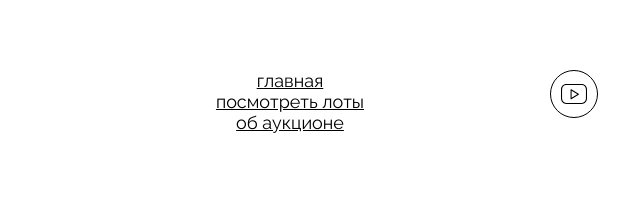
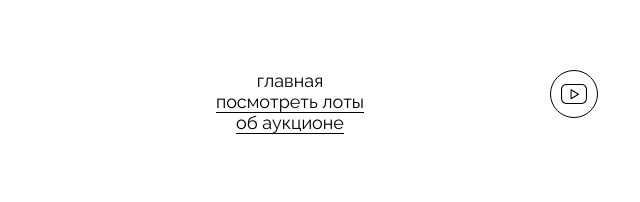
Before and after one commit to Grishin-M/ono-tebe-nado, a plain HTML site: page index.html in a window 1280 px wide. Shown: the part 2771-2973 px from the top of the page, 350-990 px from the left. Drawn offline with Linux system fonts and the light colour scheme.

Commit message:
убран дубль в стилях

```diff
--- a/index.html
+++ b/index.html
@@ -131,9 +131,10 @@
     </address>
     <nav class="footer__links">
       <ul class="footer__links-list">
-        <li class="footer__links-list-item"><a href="#main">главная</a></li>
-        <li class="footer__links-list-item"><a href="#lots">посмотреть лоты</a></li>
-        <li class="footer__links-list-item"><a href="#about">об аукционе</a></li>
+        <li class="footer__links-list-item"><a href="#main"
+            class="footer__link-list-item footer__link-clear-border">главная</a></li>
+        <li class="footer__links-list-item"><a href="#lots" class="footer__link-list-item">посмотреть лоты</a></li>
+        <li class="footer__links-list-item"><a href="#about" class="footer__link-list-item">об аукционе</a></li>
       </ul>
     </nav>
     <ul class="footer__social-list">
--- a/styles/style.css
+++ b/styles/style.css
@@ -35,12 +35,8 @@ html {
 
 .header__links-list li:first-child {
   text-decoration: none;
+  list-style-type: none;
   border-bottom: none;
-}
-
-.header__links-list li:first-child {
-  text-decoration: none;
-  list-style-type: none;
   text-underline-offset: unset;
 }
 
@@ -315,6 +311,15 @@ html {
   list-style: none;
 }
 
+.footer__link-list-item {
+  border-bottom: 1px solid #000;
+  text-decoration: none;
+}
+
+.footer__link-clear-border {
+  border-bottom: none;
+}
+
 .footer__social-icon {
   width: 48px;
   height: 48px;
```
